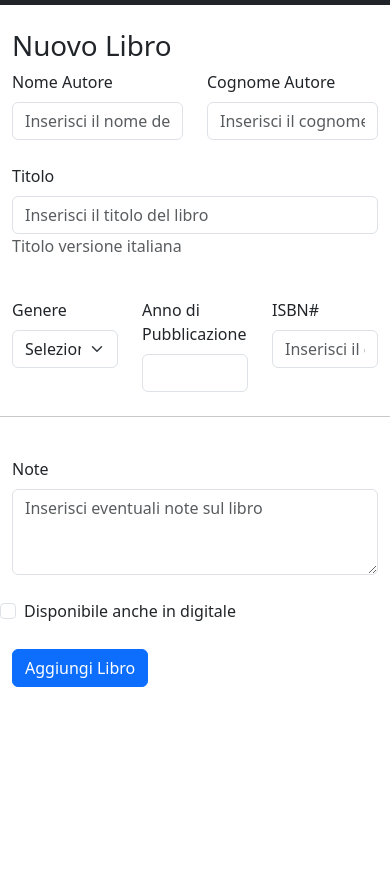
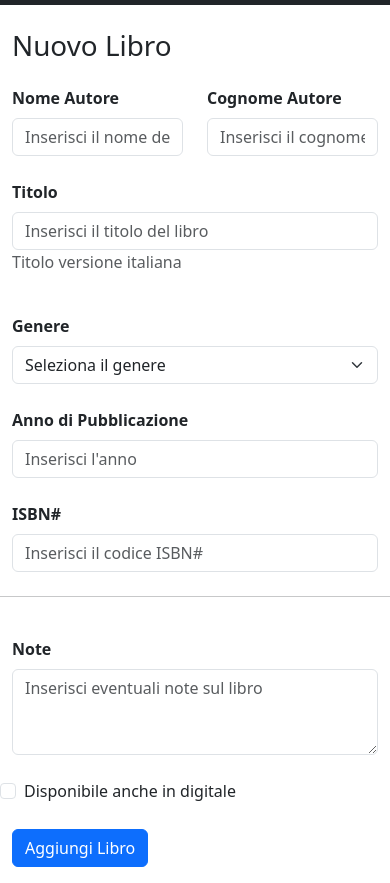
Before and after one commit to micheleferri01/html-css-bootstrap-dashboard, a plain HTML site: page html pages/add-book-page.html in a window 390 px wide. Shown: the part 71-954 px from the top of the page. Before the commit the page ends 844 px from the top, so only its background shows below. Drawn offline with nearby package versions, Linux system fonts and the light colour scheme; files that its build step writes are made by us from their sources.

Commit message:
completed responsive layout for add-book-page.html

```diff
--- a/html pages/add-book-page.html
+++ b/html pages/add-book-page.html
@@ -15,7 +15,7 @@
      <link href="https://cdn.jsdelivr.net/npm/bootstrap@5.3.8/dist/css/bootstrap.min.css" rel="stylesheet" integrity="sha384-sRIl4kxILFvY47J16cr9ZwB07vP4J8+LH7qKQnuqkuIAvNWLzeN8tE5YBujZqJLB" crossorigin="anonymous">
 
     <!-- my css stylesheet -->
-    <link rel="stylesheet" href="./css/style.css">
+    <link rel="stylesheet" href="../css/style.css">
 </head>
 <body>
     <header>
@@ -48,23 +48,32 @@
     </header>
     <main>
         <div class="container mt-4">
-            <h1>Nuovo Libro</h1>
+            <h1 class="mb-4">Nuovo Libro</h1>
+            <!-- Form -->
             <form action="https://learning.tizianonicolai.com/request-catcher/index.php" method="post" class="row g-4">
+
+                <!-- input for author name -->
                 <div class="col">
-                    <label for="nome-autore" class="form-label">Nome Autore</label>
+                    <label for="nome-autore" class="form-label fw-semibold">Nome Autore</label>
                     <input type="text" class="form-control" id="nome-autore" name="nome-autore" placeholder="Inserisci il nome dell'autore">
                 </div>
+
+                <!-- input for author surname -->
                 <div class="col">
-                    <label for="cognome-autore" class="form-label">Cognome Autore</label>
+                    <label for="cognome-autore" class="form-label fw-semibold">Cognome Autore</label>
                     <input type="text" class="form-control" id="cognome-autore" name="cognome-autore" placeholder="Inserisci il cognome dell'autore">
                 </div>
+
+                <!-- input for book title -->
                 <div class="col-12">
-                    <label for="titolo-libro" class="form-label">Titolo</label>
+                    <label for="titolo-libro" class="form-label fw-semibold">Titolo</label>
                     <input type="text" class="form-control" id="titolo-libro" name="titolo-libro" placeholder="Inserisci il titolo del libro">
                     <p class="fs-6 text-muted">Titolo versione italiana</p>
                 </div>
-                <div class="col">
-                    <label class="form-label" for="genere">Genere</label>
+
+                <!-- input for book genre -->
+                <div class="col-12 col-lg-4">
+                    <label class="form-label fw-semibold" for="genere">Genere</label>
                     <select class="form-select" aria-label="Default select example" id="genere" name="genere">
                         <option selected>Seleziona il genere</option>
                         <option value="giallo">Giallo</option>
@@ -72,25 +81,35 @@
                         <option value="thriller">Thriller</option>
                     </select>
                 </div>
-                <div class="col">
-                    <label for="anno-di-pubblicazione" class="form-label">Anno di Pubblicazione</label>
-                    <input type="text" class="form-control" id="anno-di-pubblicazione" name="anno di pubblicazione" palceholder="Inserisci l'anno">
+
+                <!-- input for year of publishment of the book -->
+                <div class="col-12 col-lg-4">
+                    <label for="anno-di-pubblicazione" class="form-label fw-semibold">Anno di Pubblicazione</label>
+                    <input type="text" class="form-control" id="anno-di-pubblicazione" name="anno di pubblicazione" placeholder="Inserisci l'anno">
                 </div>
-                <div class="col">
-                    <label for="isbn-code" class="form-label">ISBN#</label>
+
+                <!-- input for isnb code -->
+                <div class="col-12 col-lg-4">
+                    <label for="isbn-code" class="form-label fw-semibold">ISBN#</label>
                     <input type="text" class="form-control" id="isbn-code" name="isbn-code" placeholder="Inserisci il codice ISBN#">
                 </div>
                 <hr>
+
+                <!-- input for personal notes -->
                 <div class="col">
-                    <label for="note" class="form-label">Note</label>
+                    <label for="note" class="form-label fw-semibold">Note</label>
                     <textarea class="form-control" id="note" name="note" rows="3" placeholder="Inserisci eventuali note sul libro"></textarea>
                 </div>
+
+                <!-- checkbox for disponibility of the book in digital version -->
                 <div class="col-12 form-check">
                     <input class="form-check-input" type="checkbox" value="disponibile in digitale" name="disponibile-in-digitale" id="checkDefault">
                     <label class="form-check-label" for="checkDefault">
                          Disponibile anche in digitale
                      </label>
                 </div>
+
+                <!-- button to submit the form -->
                 <div class="col">
                     <button type="submit" class="btn btn-primary mb-3">Aggiungi Libro</button>
                 </div>
```
